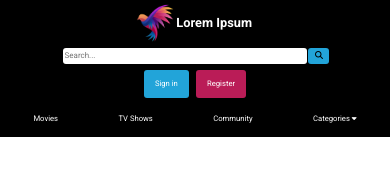
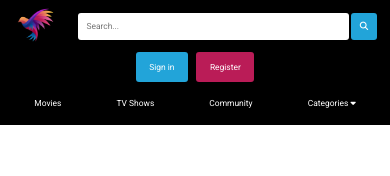
Before and after one commit to dxrager/WEB, a plain HTML site: page index.html in a window 390 px wide. Drawn offline with Linux system fonts and the light colour scheme.

Commit message:
Update Global Styling

```diff
--- a/css/index-style.css
+++ b/css/index-style.css
@@ -1,82 +1,53 @@
+/* Header styling */
+
 #main-header {
   background-color: #000;
   display: flex;
   justify-content: space-around;
   align-items: center;
-  padding: 0.5em;
+  padding: 0.8em;
   width: 100%;
+  font-size: 1.2rem;
+  gap: 0.8em;
 }
 
-#logo {
-  width: 7rem;
-  height: 6rem;
+#main-header #logo-img {
+  width: 6rem;
+  height: 5rem;
 }
 
-#logo-text {
-  display: none;
-  font-size: 2rem;
-  margin-right: 0.5em;
-  white-space: nowrap;
-}
-
-#search-button {
-  background-color: #22a4d9;
-  cursor: pointer;
-}
-
-#search-container {
+#main-header #search-container {
   width: 30%;
   display: flex;
 }
 
-#main-nav {
+#main-header #search-button {
+  background-color: #22a4d9;
+}
+
+#main-header #main-nav {
   width: 40%;
 }
 
-.nav-links {
-  display: flex;
-  justify-content: space-around;
-  align-items: center;
-  width: 100%;
+#main-header a:not(#logo),
+#categories-dropdown-button {
+  display: block;
+  border-radius: 3px;
+  padding: 1em 1.6em;
+  text-align: center;
 }
 
-.nav-links > li > a {
-  font-size: 1.2rem;
-  display: block;
-  border-radius: 3px;
-  padding: 1.2em 1.4em;
-}
-
-#sign-in-button a {
+#main-header #sign-in-button a {
   background-color: #22a4d9;
-  font-size: 1.2rem;
-  display: block;
-  border-radius: 3px;
-  padding: 1.2em 1.4em;
   margin: 0 0.5em;
 }
 
-#register-button a {
+#main-header #register-button a {
   background-color: #ba1c57;
-  font-size: 1.2rem;
-  display: block;
-  border-radius: 3px;
-  padding: 1.2em 1.4em;
   margin: 0 0.5em;
 }
 
-#categories-dropdown-button {
-  font-size: 1.2rem;
-  border: none;
-  outline: none;
-  color: #fff;
-  padding: 1.2em 1.4em;
-  background-color: inherit;
-  margin: 0;
-  white-space: nowrap;
-}
-
-#categories-dropdown-container {
+#main-header #categories-dropdown-container {
   display: none;
   position: absolute;
   box-shadow: 0px 8px 16px 0px rgba(0, 0, 0, 0.2);
@@ -84,64 +55,57 @@
   width: 106.59px;
 }
 
-#categories-dropdown-container a {
-  display: block;
-  text-align: center;
-  width: 100%;
-  font-size: 1.2rem;
-  padding: 1.2em 1.4em;
+#main-header #categories-dropdown-container a {
+  border-radius: 0px;
 }
 
-#categories-dropdown-container a:hover,
-.nav-links > li > a:hover {
+#main-header a:not(#logo):hover {
   background-color: #22a4d9;
 }
 
-#categories-dropdown-button:hover {
+#main-header #categories-dropdown-button:hover {
   background-color: #22a4d9;
   border-bottom-left-radius: 0px;
   border-bottom-right-radius: 0px;
 }
 
-#categories-dropdown:hover #categories-dropdown-container {
+#main-header #register-button a:hover {
+  background-color: #ba1c57;
+}
+
+#main-header #categories-dropdown:hover #categories-dropdown-container {
   background-color: #000;
   display: block;
 }
 
-@media (max-width: 1000px) {
-  #logo-text {
-    display: block;
-  }
+/* Breakpoints */
+
+@media (max-width: 992px) {
+  /* Header styling */
+
   #main-header {
     flex-wrap: wrap;
-    gap: 1em;
   }
 
-  #search-container {
+  #main-header #search-container {
     width: 50%;
   }
 
-  #main-nav {
+  #main-header #main-nav {
     width: 100%;
     order: 5;
   }
 
-  #sign-in-button {
-    order: 3;
-  }
-
-  #register-button {
-    order: 4;
-  }
-
-  #categories-dropdown-container {
-    width: 81.43px;
+  #main-header #categories-dropdown-container {
+    width: 85.25px;
   }
 }
 
-@media (max-width: 640px) {
-  #search-container {
-    width: 70%;
+@media (max-width: 576px) {
+  /* Header styling */
+
+  #main-header #search-container {
+    width: 80%;
   }
 
   #main-header > .container:nth-of-type(1) {
@@ -149,7 +113,7 @@
     justify-content: center;
   }
 
-  #categories-dropdown-container {
-    width: 65.14px;
+  #main-header #categories-dropdown-container {
+    width: 75.04px;
   }
 }
--- a/css/shared.css
+++ b/css/shared.css
@@ -1,4 +1,8 @@
+/* Imports */
+
 @import url("https://fonts.googleapis.com/css2?family=Roboto:ital,wght@0,100;0,300;0,400;0,500;0,700;0,900;1,100;1,300;1,400;1,500;1,700;1,900&display=swap");
+
+/* Global styling */
 
 * {
   box-sizing: border-box;
@@ -8,6 +12,7 @@
 
 html {
   font-size: 62.5%;
+  line-height: 1.5;
   font-family: "Roboto";
   color: #fff;
 }
@@ -18,10 +23,10 @@ input[type="search"],
 input[type="password"],
 select,
 textarea {
-  font: 1.25rem / 1.5 "Roboto";
-  box-sizing: border-box;
-  padding: 0.3rem 0.3rem;
-  margin: 0 0.3rem;
+  font-family: "Roboto";
+  font-size: inherit;
+  padding: 1em 1em;
+  margin: 0 0.3em;
   border: none;
   border-radius: 3px;
   width: 100%;
@@ -29,11 +34,15 @@ textarea {
 }
 
 button {
-  font: 1.25rem / 1.5 "Roboto";
-  box-sizing: border-box;
-  padding: 0.3rem 1rem;
+  font-family: "Roboto";
+  font-size: inherit;
+  color: inherit;
+  background-color: inherit;
+  padding: 1em 1em;
   border: none;
   border-radius: 3px;
+  cursor: pointer;
+  white-space: nowrap;
 }
 
 ul {
@@ -52,14 +61,20 @@ a {
   align-items: center;
 }
 
-@media (max-width: 1000px) {
+/* Breakpoints */
+
+@media (max-width: 992px) {
+  /* Global styling */
+
   html {
     font-size: 50%;
   }
 }
 
-@media (max-width: 640px) {
+@media (max-width: 576px) {
+  /* Global styling */
+
   html {
-    font-size: 40%;
+    font-size: 44%;
   }
 }
--- a/index.html
+++ b/index.html
@@ -20,10 +20,10 @@
 
   <body>
     <header id="main-header">
-      <div class="container">
-        <img id="logo" src="./img/logo.png" alt="Logo" />
-        <h2 id="logo-text">Lorem Ipsum</h2>
-      </div>
+      <a id="logo" href="./index.html"
+        ><img id="logo-img" src="./img/logo.png" alt="Logo"
+      /></a>
+
       <form id="search-container">
         <input
           type="search"
@@ -35,8 +35,9 @@
           <i class="fa-solid fa-magnifying-glass"></i>
         </button>
       </form>
+
       <nav id="main-nav">
-        <ul class="nav-links">
+        <ul class="container">
           <li><a href="">Movies</a></li>
           <li><a href="">TV Shows</a></li>
           <li><a href="">Community</a></li>
@@ -57,14 +58,17 @@
           </li>
         </ul>
       </nav>
+
       <div class="container">
         <span id="sign-in-button"><a href="">Sign in</a></span>
         <span id="register-button"><a href="">Register</a></span>
       </div>
     </header>
+
     <main>
       <article id="hero"></article>
     </main>
+
     <footer></footer>
   </body>
 </html>
```
